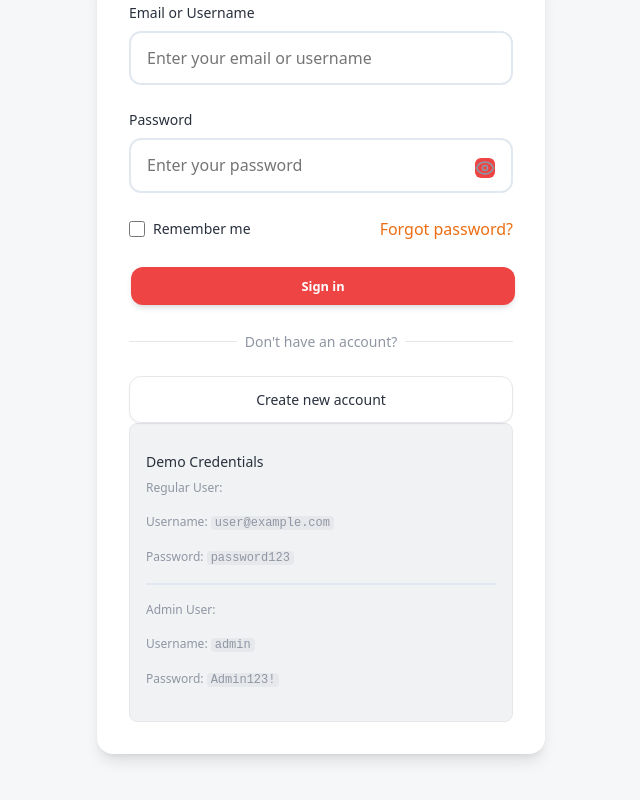
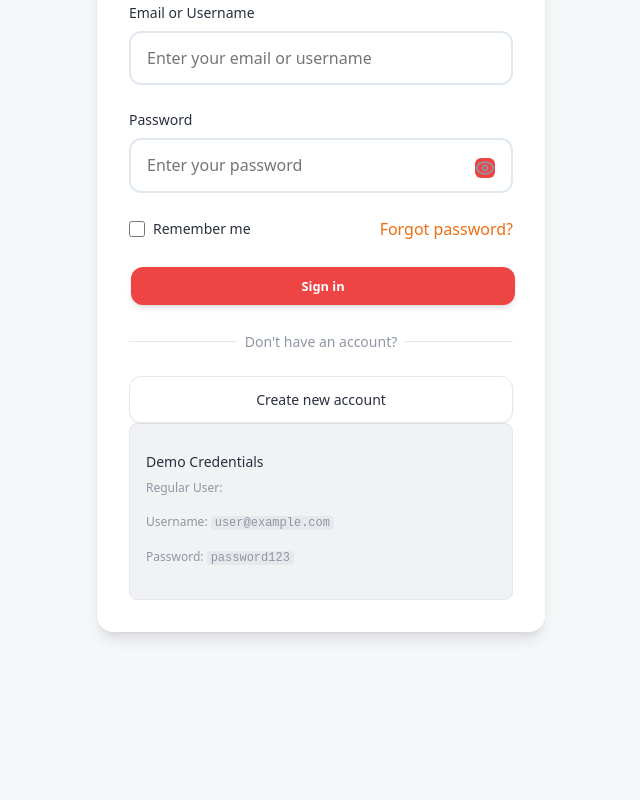
Before and after one commit to nk301179-sketch/test, a React (Vite) app: page /login in a window 1280 px wide. Shown: the part 366-1166 px from the top of the page, without its empty margins (319-959 px from the left). After the commit the page ends 1046 px from the top, so only its background shows below. Built offline with nearby package versions, Linux system fonts and the light colour scheme.

Commit message:
update
remove demo

```diff
--- a/src/pages/Auth/Login.jsx
+++ b/src/pages/Auth/Login.jsx
@@ -214,16 +214,6 @@ const Login = () => {
               <p className="demo-credentials-text">
                 Password: <code className="demo-credentials-code">password123</code>
               </p>
-              <hr style={{ margin: '1rem 0', border: '1px solid #e2e8f0' }} />
-              <p className="demo-credentials-text">
-                <strong>Admin User:</strong>
-              </p>
-              <p className="demo-credentials-text">
-                Username: <code className="demo-credentials-code">admin</code>
-              </p>
-              <p className="demo-credentials-text">
-                Password: <code className="demo-credentials-code">Admin123!</code>
-              </p>
             </div>
           </div>
         </motion.div>
```
